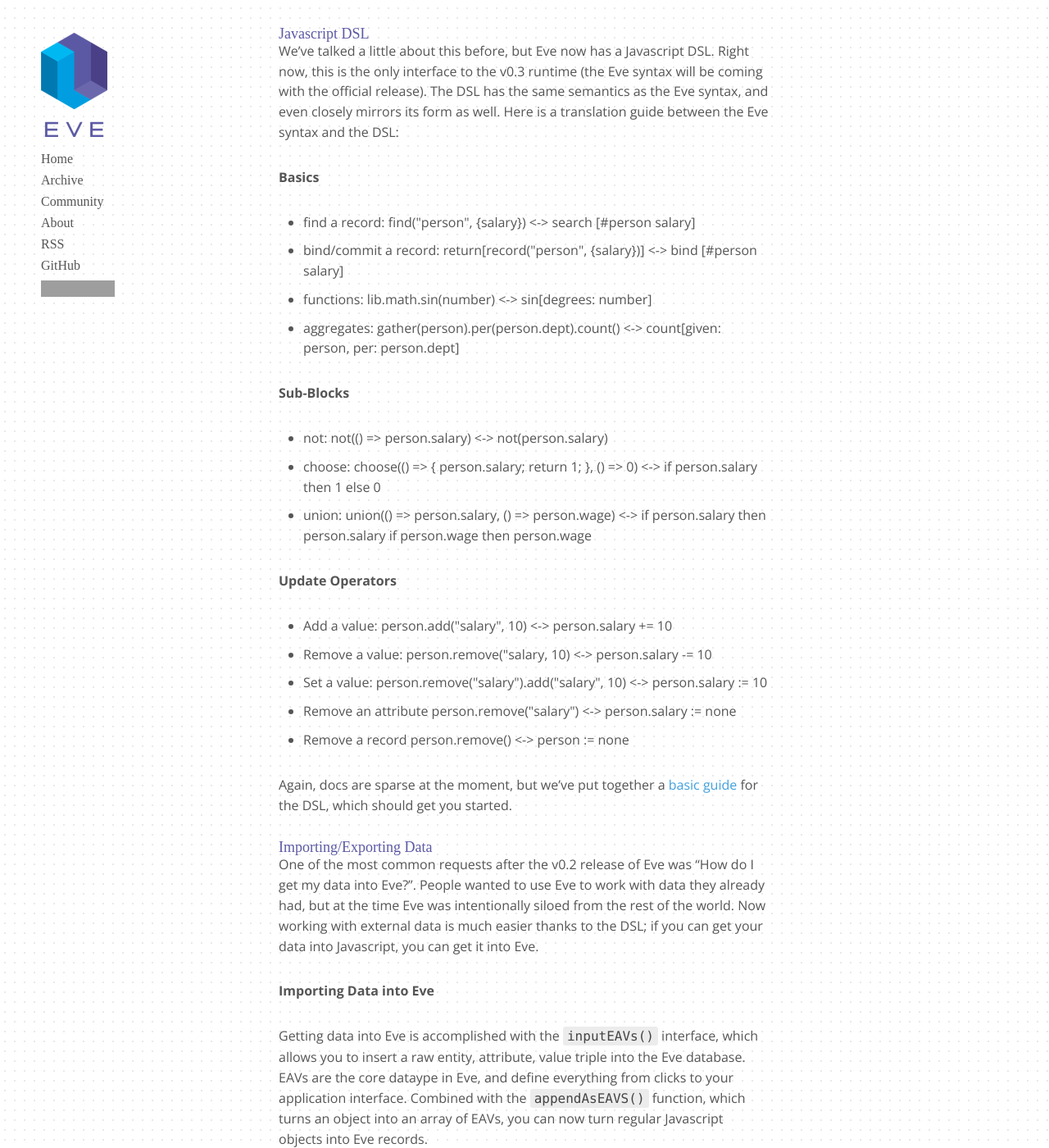
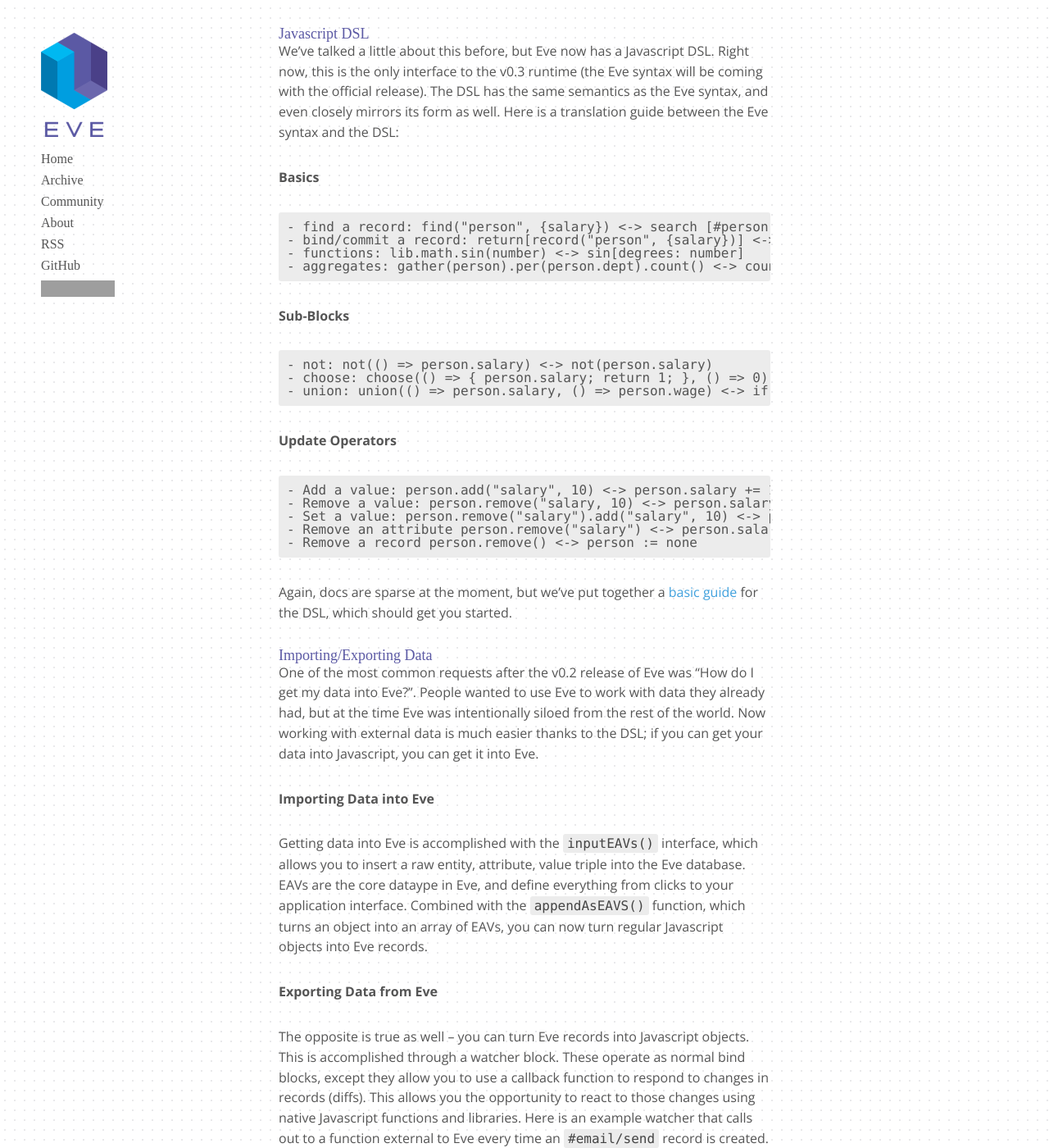
Before and after one commit to Kodowa/incidentalcomplexity, a Jekyll site: the page built from _posts/2017-04-06-march.md, in a window 1280 px wide and 1400 px high, scrolled down 1124 px. Shown: the whole window at 82% size. Built offline with Jekyll 4.4.1, drawn with Linux system fonts in a browser that asks for light colours; some web fonts are replaced; grey boxes are pictures that could not be loaded.

Commit message:
put in blocks

````diff
--- a/_posts/2017-04-06-march.md
+++ b/_posts/2017-04-06-march.md
@@ -33,22 +33,31 @@ Here's what's new in the v0.3 pre-release.
 We've talked a little about this before, but Eve now has a Javascript DSL. Right now, this is the only interface to the v0.3 runtime (the Eve syntax will be coming with the official release). The DSL has the same semantics as the Eve syntax, and even closely mirrors its form as well. Here is a translation guide between the Eve syntax and the DSL:
 
 **Basics**
-- find a record: `find("person", {salary})` <-> `search [#person salary]`
-- bind/commit a record: `return[record("person", {salary})]` <-> `bind [#person salary]`
-- functions: `lib.math.sin(number)` <-> `sin[degrees: number]`
-- aggregates: `gather(person).per(person.dept).count()` <-> `count[given: person, per: person.dept]`
+
+```
+- find a record: find("person", {salary}) <-> search [#person salary]
+- bind/commit a record: return[record("person", {salary})] <-> bind [#person salary]
+- functions: lib.math.sin(number) <-> sin[degrees: number]
+- aggregates: gather(person).per(person.dept).count() <-> count[given: person, per: person.dept]
+```
 
 **Sub-Blocks**
-- not: `not(() => person.salary)` <-> `not(person.salary)`
-- choose: `choose(() => { person.salary; return 1; }, () => 0)` <-> `if person.salary then 1 else 0`
-- union: `union(() => person.salary, () => person.wage)` <-> `if person.salary then person.salary if person.wage then person.wage`
+
+```
+- not: not(() => person.salary) <-> not(person.salary)
+- choose: choose(() => { person.salary; return 1; }, () => 0) <-> if person.salary then 1 else 0
+- union: union(() => person.salary, () => person.wage) <-> if person.salary then person.salary if person.wage then person.wage
+```
 
 **Update Operators**
-- Add a value: `person.add("salary", 10)` <-> `person.salary += 10`
-- Remove a value: `person.remove("salary, 10)` <-> `person.salary -= 10`
-- Set a value: `person.remove("salary").add("salary", 10)` <-> `person.salary := 10`
-- Remove an attribute `person.remove("salary")` <-> `person.salary := none`
-- Remove a record `person.remove()` <-> `person := none`
+
+```
+- Add a value: person.add("salary", 10) <-> person.salary += 10
+- Remove a value: person.remove("salary, 10) <-> person.salary -= 10
+- Set a value: person.remove("salary").add("salary", 10) <-> person.salary := 10
+- Remove an attribute person.remove("salary") <-> person.salary := none
+- Remove a record person.remove() <-> person := none
+```
 
 Again, docs are sparse at the moment, but we've put together a [basic guide](https://github.com/witheve/docs/blob/master/guides/dsl.md) for the DSL, which should get you started.
 
````
